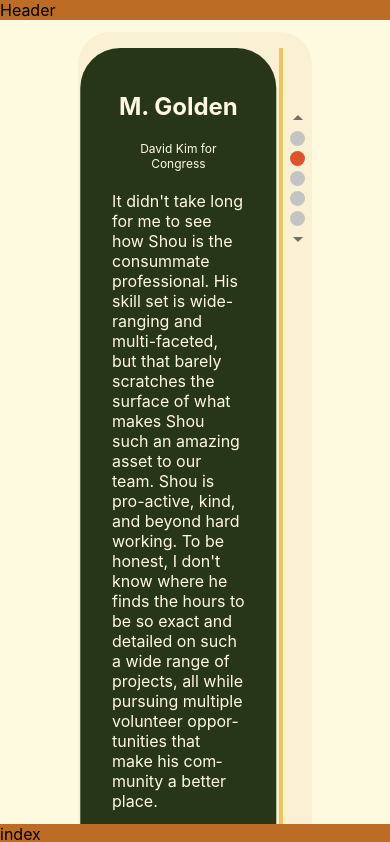
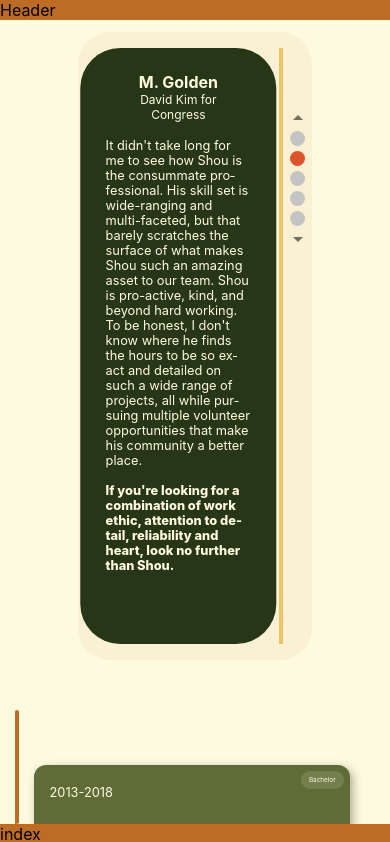
Before and after one commit to shdzhng/portfolio, a React (Create React App) app: page / in a window 390 px wide. Shown: the top 842 px of the page. Built offline with nearby package versions, Linux system fonts and the light colour scheme; the HTML template or start-up script is replaced by a standard one; a web font is replaced by a local one.

Commit message:
add media query

```diff
--- a/src/components/ReferenceSlider/index.jsx
+++ b/src/components/ReferenceSlider/index.jsx
@@ -7,6 +7,8 @@
   SlideShowDots,
   SlideShowDot,
   Comment,
+  SmallText,
+  Heading,
   Divider,
 } from './referenceSlider.styles';
 import { colors } from '../../static/colors';
@@ -102,15 +104,15 @@
                   padding: '1em 2em',
                 }}
               >
-                <h2 style={{ color: colors.offWhite }}>{name}</h2>
-                <p
+                <Heading style={{ color: colors.offWhite }}>{name}</Heading>
+                <SmallText
                   style={{
                     fontSize: '0.75em',
                     color: colors.offWhite,
                   }}
                 >
                   {organization}
-                </p>
+                </SmallText>
               </div>
 
               <Comment
--- a/src/components/ReferenceSlider/referenceSlider.styles.js
+++ b/src/components/ReferenceSlider/referenceSlider.styles.js
@@ -51,6 +51,7 @@
 
   @media screen and (max-width: 728px) {
     text-align: left;
+    font-size: 0.8em;
   }
 `;
 
@@ -96,6 +97,23 @@
   }
 `;
 
+const Heading = styled.h2`
+  color: ${colors.offWhite};
+  margin: 0;
+  @media screen and (max-width: 728px) {
+    font-size: 1em;
+  }
+`;
+
+const SmallText = styled.p`
+  font-size: '0.75em';
+  margin: 0;
+  color: ${colors.offWhite};
+  @media screen and (max-width: 728px) {
+    font-size: 0.5em;
+  }
+`;
+
 export {
   SlideShow,
   SlideShowSlider,
@@ -104,4 +122,6 @@
   Slide,
   Comment,
   Divider,
+  SmallText,
+  Heading,
 };
```
